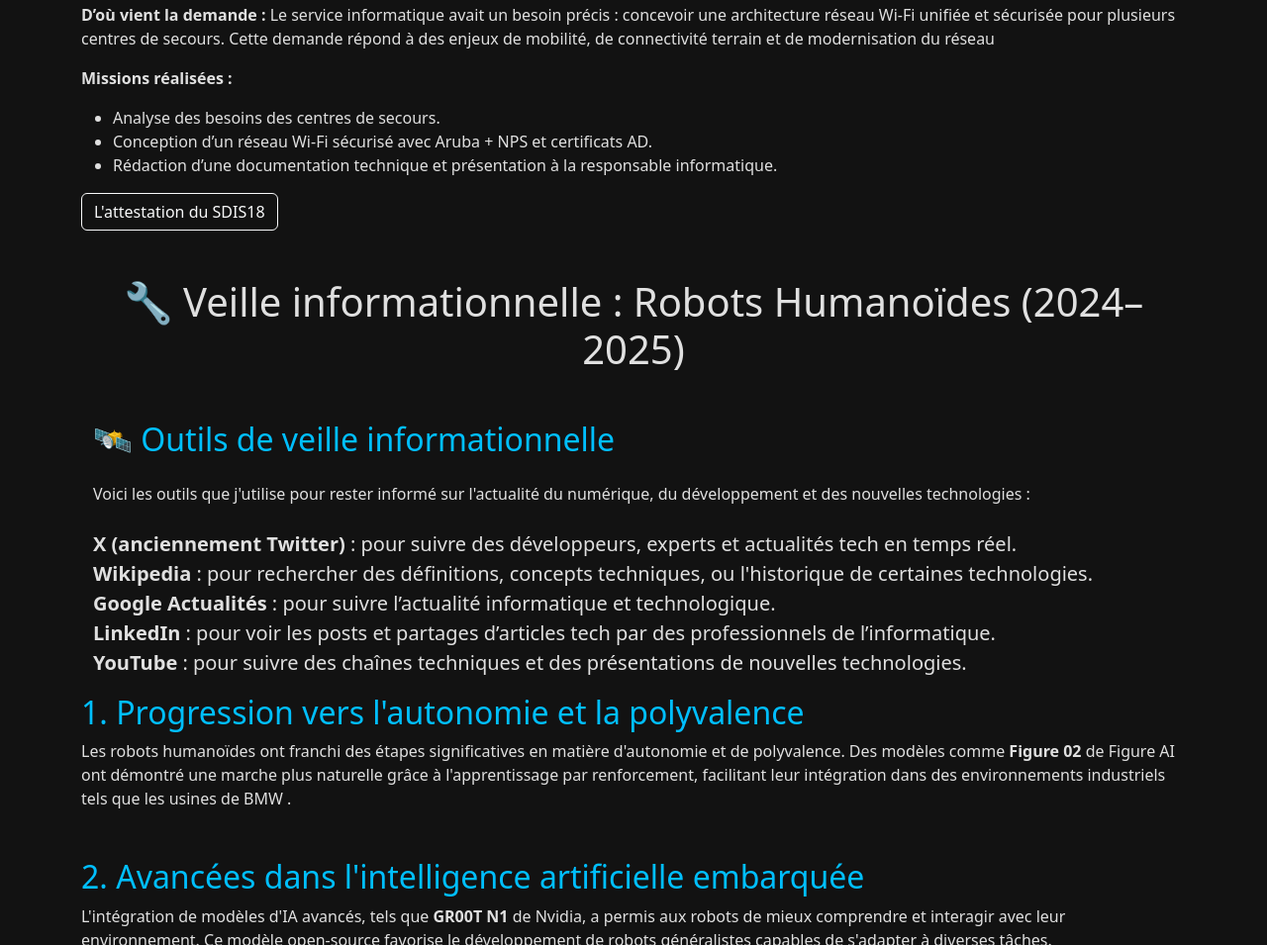
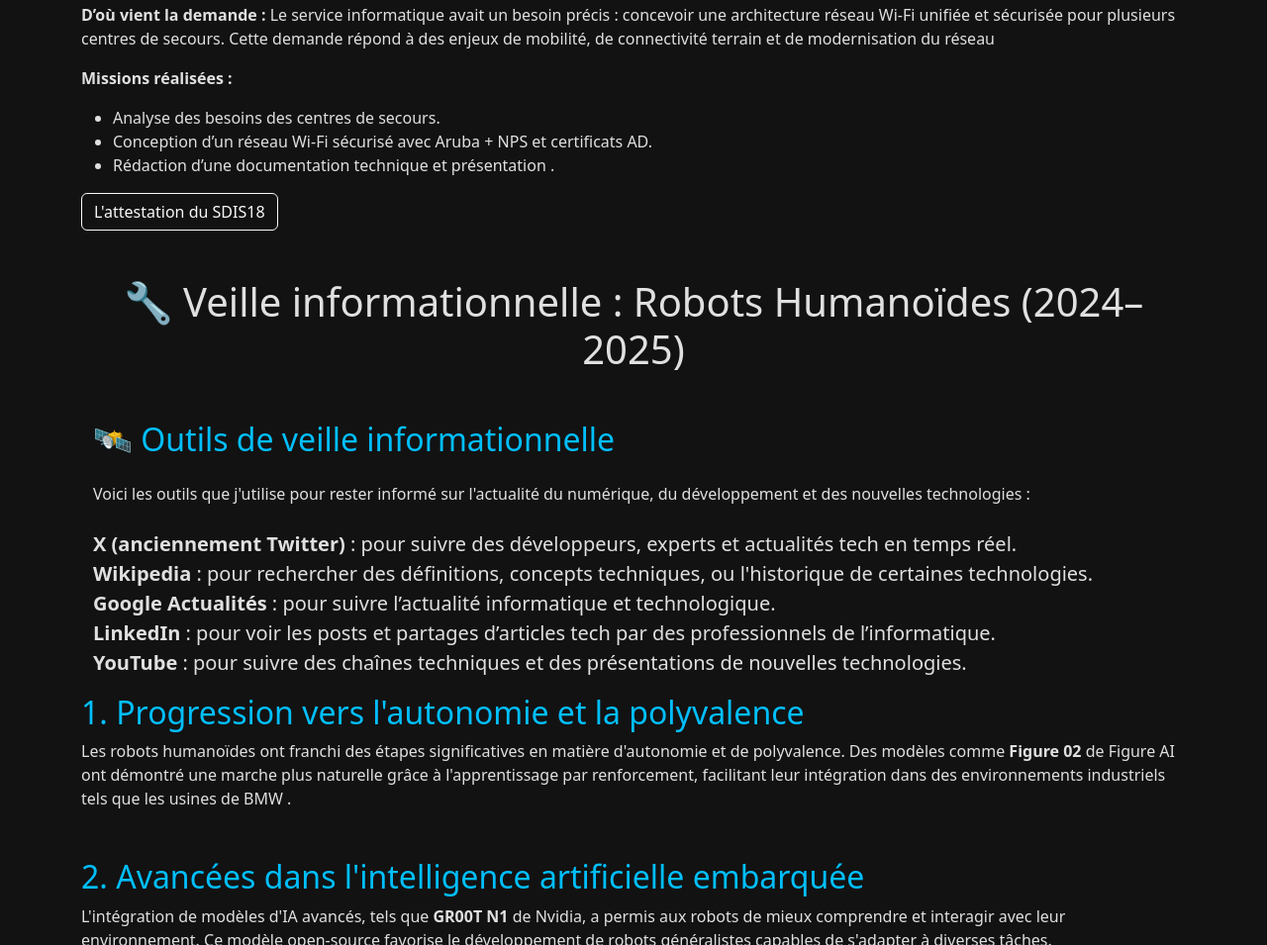
Before and after one commit to ThomasBertrand-bit/Thomasbertrand.github.io, a plain HTML site: page index.html in a window 1280 px wide. Shown: the part 3093-4048 px from the top of the page at 99% size. Drawn offline with nearby package versions, Linux system fonts and the light colour scheme.

Commit message:
Update index.html

```diff
--- a/index.html
+++ b/index.html
@@ -254,7 +254,7 @@
 <ul>
   <li>Analyse des besoins des centres de secours.</li>
   <li>Conception d’un réseau Wi-Fi sécurisé avec Aruba + NPS et certificats AD.</li>
-  <li>Rédaction d’une documentation technique et présentation à la responsable informatique.</li>
+  <li>Rédaction d’une documentation technique et présentation .</li>
 </ul>
 
     <button class="btn btn-outline-light" data-bs-toggle="modal" data-bs-target="#modalSdis">
```
